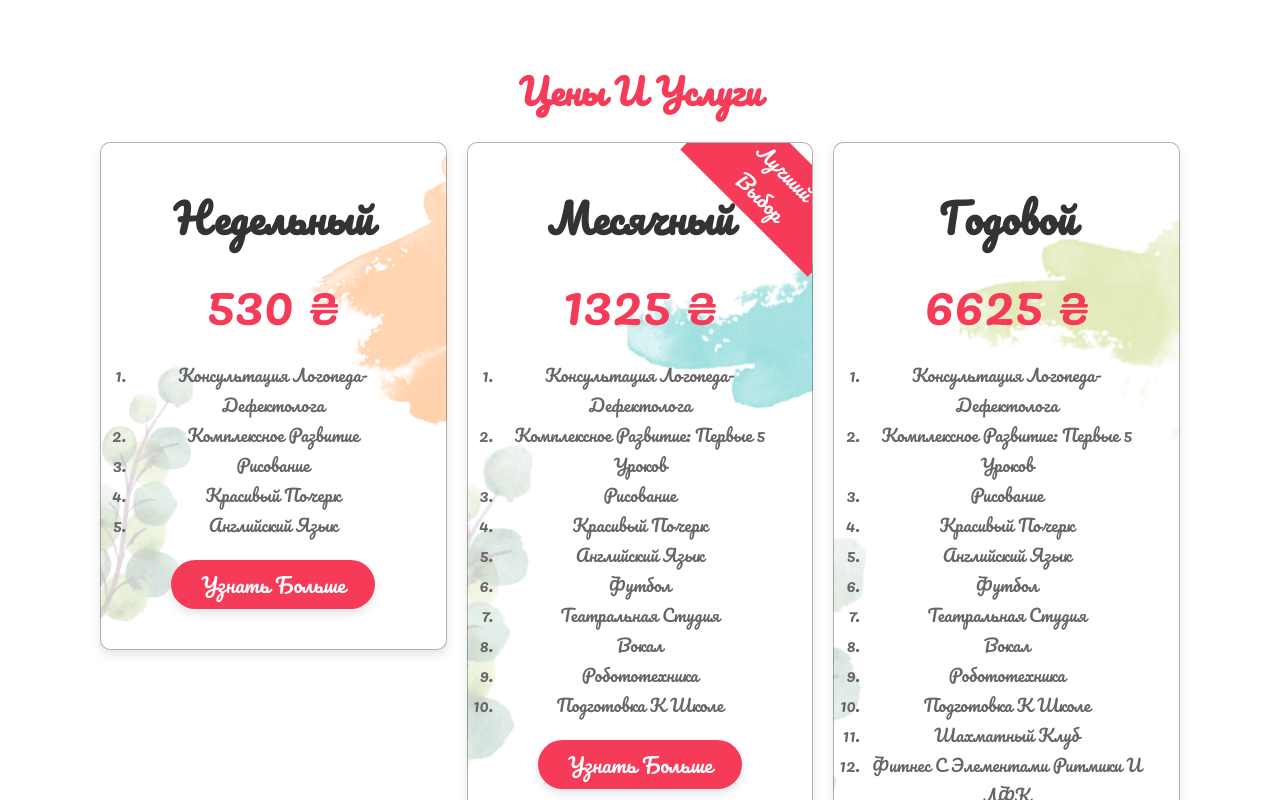
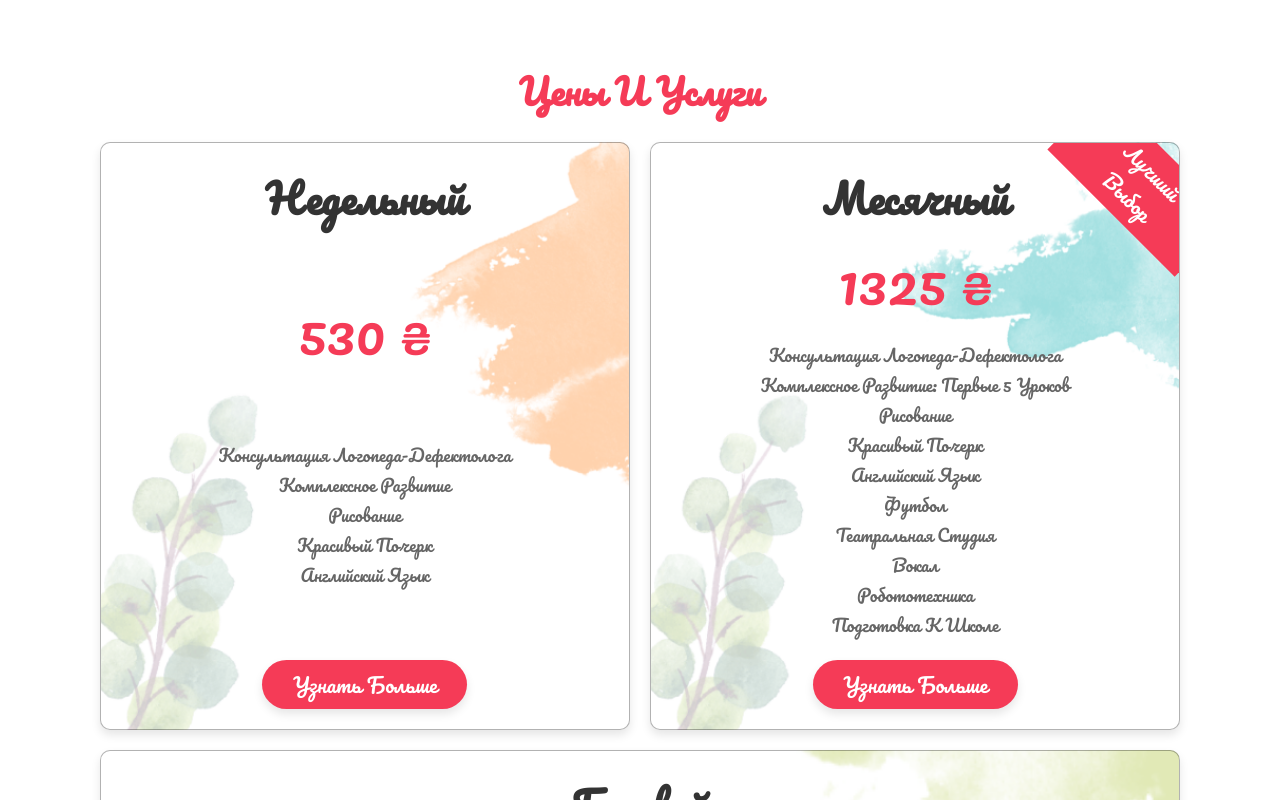
Before and after one commit to konstantindergachev/kids-nextjs, a Next.js app: page / in a window 1280 px wide. Shown: the part 5060-5860 px from the top of the page. Built offline with nearby package versions, Linux system fonts and the light colour scheme.

Commit message:
Refactored the pricing component

```diff
--- a/components/pricing/Pricing.module.css
+++ b/components/pricing/Pricing.module.css
@@ -22,58 +22,52 @@
   position: relative;
 }
 
-.boxContainer {
+.container {
   display: flex;
-  align-items: center;
+  align-items: stretch;
   justify-content: center;
   flex-wrap: wrap;
 }
 
-.box {
-  align-self: start;
-  flex: 1 1 25rem;
-  margin: 1rem;
-  padding: 4rem 2rem;
-  border-radius: 1rem;
-  box-shadow: var(--input-shadow);
-  border: var(--input-border);
-  text-align: center;
-  background-size: cover !important;
-  background-position: center !important;
+.weekly {
+  background: url(../../images/card-bg1.png) no-repeat;
+  background-size: cover;
+  background-position: center;
+}
+.monthly {
+  background: url(../../images/card-bg2.png) no-repeat;
+  background-size: cover;
+  background-position: center;
   position: relative;
   overflow: hidden;
 }
-.box:nth-child(1) {
-  background: url(../../images/card-bg1.png) no-repeat;
-}
-.box:nth-child(2) {
-  background: url(../../images/card-bg2.png) no-repeat;
-}
-.box:nth-child(3) {
+.yearly {
   background: url(../../images/card-bg3.png) no-repeat;
+  background-size: cover;
+  background-position: center;
 }
 
-.boxTitle {
+.title {
   font-size: 4rem;
   color: var(--title-color);
 }
 
-.boxPrice {
+.priceWrapper {
   font-size: 5.5rem;
   color: var(--red);
 }
 
-.box .price span {
-  font-size: 2.5rem;
+.price {
+  font-size: inherit;
 }
 
-.box ol {
+.list {
   font-size: 1.7rem;
   padding: 1rem;
   color: var(--text-color);
 }
 
-.boxChoise {
+.choise {
   position: absolute;
   top: 0;
   right: -5rem;
--- a/components/pricing/index.js
+++ b/components/pricing/index.js
@@ -1,5 +1,6 @@
 import React from 'react';
 import Button from '../shared/button';
+import Card from '@/shared/card';
 
 import styles from './Pricing.module.css';
 
@@ -8,31 +9,31 @@ const Pricing = () => {
     <section id="pricing" className={`${styles.pricing} ${styles.upAndDown}`}>
       <h1 className="heading">цены и услуги</h1>
 
-      <div className={styles.boxContainer}>
-        <div className={styles.box}>
-          <h3 className={styles.boxTitle}>недельный</h3>
-          <div className={styles.boxPrice}>
-            <span>530 </span>&#8372;
+      <div className={styles.container}>
+        <Card classname={styles.weekly}>
+          <h3 className={styles.title}>недельный</h3>
+          <div className={styles.priceWrapper}>
+            <span className={styles.price}>530 </span>&#8372;
           </div>
-          <ol>
+          <ul className={styles.list}>
             <li>Консультация логопеда-дефектолога</li>
             <li>Комплексное развитие</li>
             <li>Рисование</li>
             <li>Красивый почерк</li>
             <li>Английский язык</li>
-          </ol>
+          </ul>
           <Button title="Узнать больше" />
-        </div>
+        </Card>
 
-        <div className={styles.box}>
-          <span className={styles.boxChoise}>
+        <Card classname={styles.monthly}>
+          <span className={styles.choise}>
             лучший <br /> выбор
           </span>
-          <h3 className={styles.boxTitle}>месячный</h3>
-          <div className={styles.boxPrice}>
-            <span>1325 </span>&#8372;
+          <h3 className={styles.title}>месячный</h3>
+          <div className={styles.priceWrapper}>
+            <span className={styles.price}>1325 </span>&#8372;
           </div>
-          <ol>
+          <ul className={styles.list}>
             <li>Консультация логопеда-дефектолога</li>
             <li>Комплексное развитие: первые 5 уроков</li>
             <li>Рисование</li>
@@ -43,16 +44,16 @@ const Pricing = () => {
             <li>Вокал</li>
             <li>Робототехника</li>
             <li>Подготовка к школе</li>
-          </ol>
+          </ul>
           <Button title="Узнать больше" />
-        </div>
+        </Card>
 
-        <div className={styles.box}>
-          <h3 className={styles.boxTitle}>годовой</h3>
-          <div className={styles.boxPrice}>
-            <span>6625 </span>&#8372;
+        <Card classname={styles.yearly}>
+          <h3 className={styles.title}>годовой</h3>
+          <div className={styles.priceWrapper}>
+            <span className={styles.price}>6625 </span>&#8372;
           </div>
-          <ol>
+          <ul className={styles.list}>
             <li>Консультация логопеда-дефектолога</li>
             <li>Комплексное развитие: первые 5 уроков</li>
             <li>Рисование</li>
@@ -68,9 +69,9 @@ const Pricing = () => {
             <li>Вокальный ансамбль</li>
             <li>Гитара</li>
             <li>Индивидуальные занятия со специалистом</li>
-          </ol>
+          </ul>
           <Button title="Узнать больше" />
-        </div>
+        </Card>
       </div>
     </section>
   );
--- a/components/shared/card/Card.module.css
+++ b/components/shared/card/Card.module.css
@@ -8,6 +8,10 @@
   border: 0.1rem solid rgba(0, 0, 0, 0.3);
   border-radius: 1rem;
   text-align: center;
+  display: flex;
+  flex-direction: column;
+  align-items: center;
+  justify-content: space-between;
 }
 
 @media (max-width: 450px) {
--- a/styles/globals.css
+++ b/styles/globals.css
@@ -32,6 +32,9 @@ html {
   font-size: 62.5%;
   overflow-x: hidden;
   scroll-behavior: smooth;
+}
+ul {
+  list-style: none;
 }
 
 section {
```
